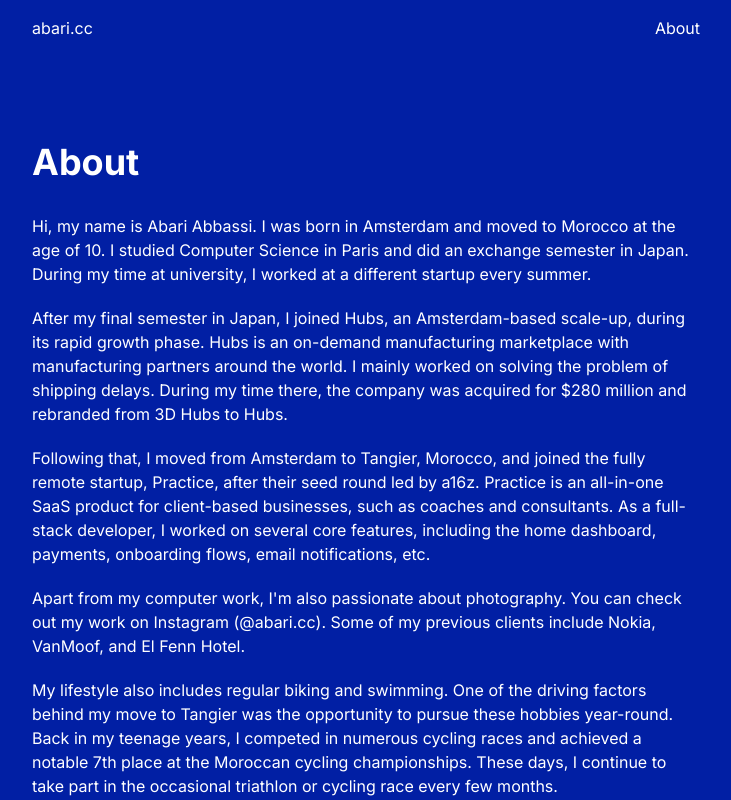
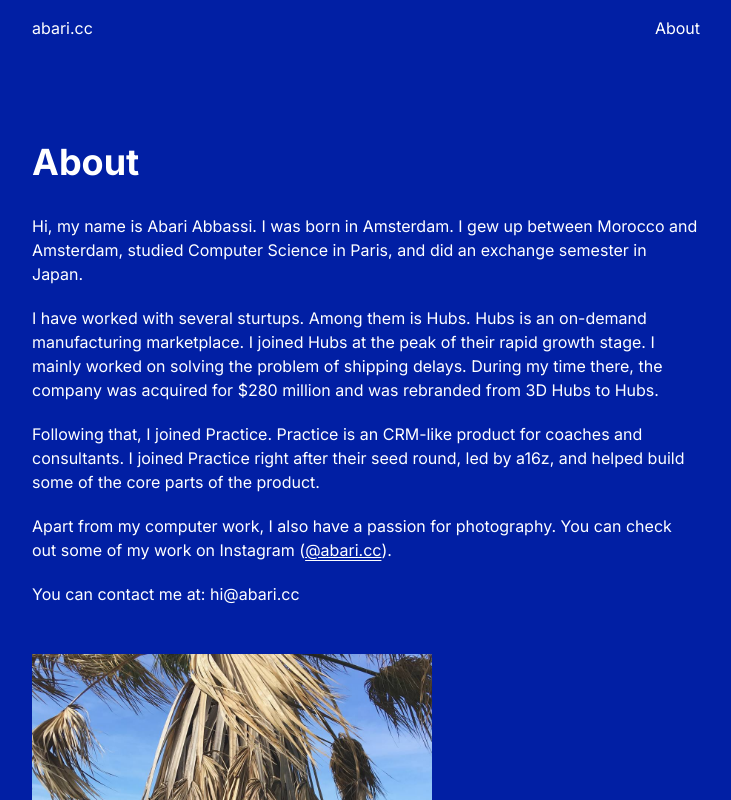
Before and after one commit to byabari/byabari, a Next.js app: page /about in a window 1280 px wide. Shown: the top 800 px of the page, without its empty margins (274-1005 px from the left). Built offline with nearby package versions, Linux system fonts and the light colour scheme.

Commit message:
update page.js

```diff
--- a/app/about/page.js
+++ b/app/about/page.js
@@ -13,47 +13,34 @@ export default function About() {
       <h1 className="text-4xl font-bold mt-24 mb-8">About</h1>
       <div className="space-y-5 mb-12">
         <div>
-          Hi, my name is Abari Abbassi. I was born in Amsterdam and moved to
-          Morocco at the age of 10. I studied Computer Science in Paris and did
-          an exchange semester in Japan. During my time at university, I worked
-          at a different startup every summer.
+          Hi, my name is Abari Abbassi. I was born in Amsterdam. I gew up
+          between Morocco and Amsterdam, studied Computer Science in Paris, and
+          did an exchange semester in Japan.
         </div>
         <div>
-          After my final semester in Japan, I joined Hubs, an Amsterdam-based
-          scale-up, during its rapid growth phase. Hubs is an on-demand
-          manufacturing marketplace with manufacturing partners around the
-          world. I mainly worked on solving the problem of shipping delays.
-          During my time there, the company was acquired for $280 million and
-          rebranded from 3D Hubs to Hubs.
+          I have worked with several sturtups. Among them is Hubs. Hubs is an
+          on-demand manufacturing marketplace. I joined Hubs at the peak of
+          their rapid growth stage. I mainly worked on solving the problem of
+          shipping delays. During my time there, the company was acquired for
+          $280 million and was rebranded from 3D Hubs to Hubs.
         </div>
         <div>
-          Following that, I moved from Amsterdam to Tangier, Morocco, and joined
-          the fully remote startup, Practice, after their seed round led by
-          a16z. Practice is an all-in-one SaaS product for client-based
-          businesses, such as coaches and consultants. As a full-stack
-          developer, I worked on several core features, including the home
-          dashboard, payments, onboarding flows, email notifications, etc.
+          Following that, I joined Practice. Practice is an CRM-like product for
+          coaches and consultants. I joined Practice right after their seed
+          round, led by a16z, and helped build some of the core parts of the
+          product.
         </div>
         <div>
-          Apart from my computer work, I'm also passionate about photography.
-          You can check out my work on Instagram (
+          Apart from my computer work, I also have a passion for photography.
+          You can check out some of my work on Instagram (
           <Link
-            className="inline"
+            className="inline underline"
             href="https://instagram.com/abari.cc"
             target="_blank"
           >
             @abari.cc
           </Link>
-          ). Some of my previous clients include Nokia, VanMoof, and El Fenn
-          Hotel.
-        </div>
-        <div>
-          My lifestyle also includes regular biking and swimming. One of the
-          driving factors behind my move to Tangier was the opportunity to
-          pursue these hobbies year-round. Back in my teenage years, I competed
-          in numerous cycling races and achieved a notable 7th place at the
-          Moroccan cycling championships. These days, I continue to take part in
-          the occasional triathlon or cycling race every few months.
+          ).
         </div>
         <div>
           You can contact me at: <a href="mailto:hi@abari.cc">hi@abari.cc</a>
```
